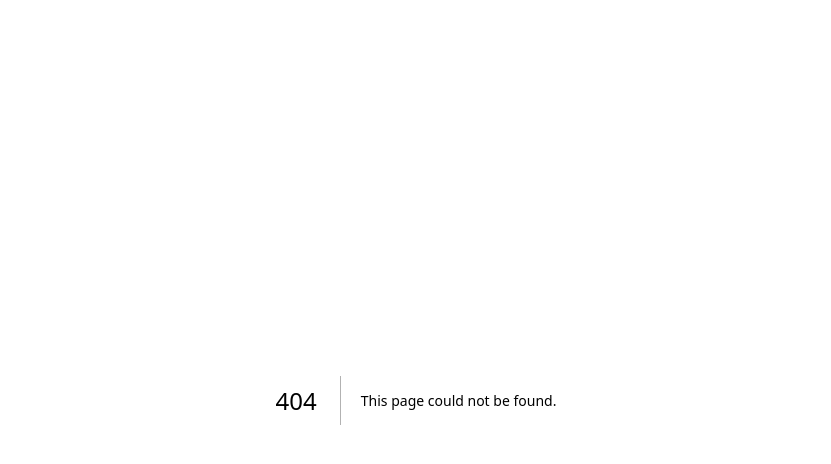
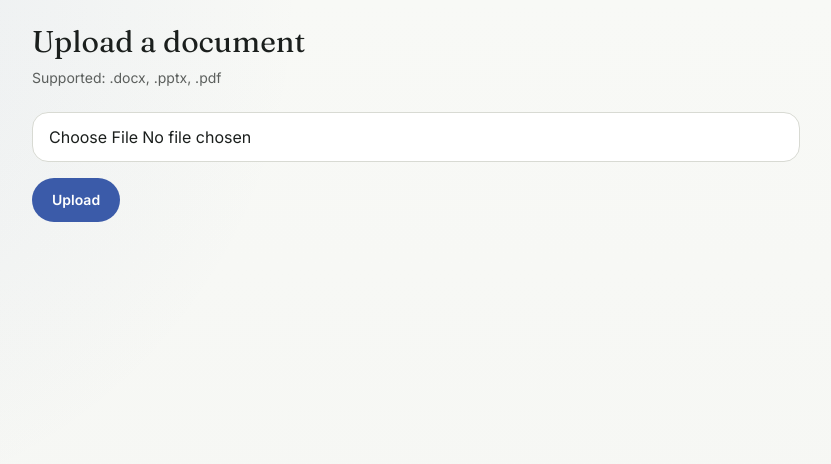
Before and after one commit to Doyen04/studyforge, a Next.js app: page /upload in a window 1280 px wide. Before the commit this address had no page. Shown: the top 464 px of the page, without its empty margins (224-1055 px from the left). Built offline with nearby package versions, Linux system fonts and the light colour scheme.

Commit message:
feat: add upload, study sets, and quizzes pages with dynamic data fetching

```diff
--- a/src/app/page.tsx
+++ b/src/app/page.tsx
@@ -18,14 +18,32 @@ export default function Home() {
                                     Upload course material, generate active-recall practice, and review theory answers with an LLM-backed rubric.
                                 </p>
                             </div>
-                            <div className="flex flex-wrap gap-3">
-                                <Link href="#upload" className="rounded-full bg-focus px-5 py-3 text-sm font-semibold text-white transition hover:opacity-95">
-                                    Start with a file
-                                </Link>
-                                <Link href="/study-sets/demo" className="rounded-full border border-rule bg-white px-5 py-3 text-sm font-semibold text-ink transition hover:border-focus hover:text-focus">
-                                    View a study set
-                                </Link>
-                            </div>
+                                <div className="flex flex-wrap gap-3">
+                                    <Link
+                                        href="/upload"
+                                        className="rounded-full bg-focus px-5 py-3 text-sm font-semibold text-white transition hover:opacity-95"
+                                    >
+                                        Start with a file
+                                    </Link>
+                                    <Link
+                                        href="/study-sets"
+                                        className="rounded-full border border-rule bg-white px-5 py-3 text-sm font-semibold text-ink transition hover:border-focus hover:text-focus"
+                                    >
+                                        Study sets
+                                    </Link>
+                                    <Link
+                                        href="/quizzes"
+                                        className="rounded-full border border-rule bg-white px-5 py-3 text-sm font-semibold text-ink transition hover:border-focus hover:text-focus"
+                                    >
+                                        Quizzes
+                                    </Link>
+                                    <Link
+                                        href="/study-sets/demo"
+                                        className="rounded-full border border-rule bg-white px-5 py-3 text-sm font-semibold text-ink transition hover:border-focus hover:text-focus"
+                                    >
+                                        Demo set
+                                    </Link>
+                                </div>
                         </div>
                         <div className="grid gap-3 rounded-3xl border border-rule bg-paper p-4 text-sm text-ink/75">
                             <div className="rounded-2xl bg-white p-4">
--- /dev/null
+++ b/src/app/quizzes/page.tsx
@@ -0,0 +1,22 @@
+import Link from "next/link";
+import { prisma } from "@/lib/db";
+
+export default async function QuizzesIndex() {
+  const quizzes = await prisma.quiz.findMany({ orderBy: { createdAt: "desc" }, include: { studySet: true } });
+
+  return (
+    <main className="min-h-screen px-4 py-6 sm:px-6 lg:px-8">
+      <div className="mx-auto max-w-4xl">
+        <h1 className="text-3xl font-display text-ink">Quizzes</h1>
+        <div className="mt-6 grid gap-4">
+          {quizzes.map((q) => (
+            <Link key={q.id} href={`/quizzes/${q.id}`} className="block rounded-3xl border border-rule bg-card p-4">
+              <div className="font-semibold">{q.title}</div>
+              <div className="text-sm text-ink/70">From set: {q.studySet.title}</div>
+            </Link>
+          ))}
+        </div>
+      </div>
+    </main>
+  );
+}
--- /dev/null
+++ b/src/app/study-sets/page.tsx
@@ -0,0 +1,22 @@
+import Link from "next/link";
+import { prisma } from "@/lib/db";
+
+export default async function StudySetsIndex() {
+  const sets = await prisma.studySet.findMany({ include: { document: true }, orderBy: { createdAt: "desc" } });
+
+  return (
+    <main className="min-h-screen px-4 py-6 sm:px-6 lg:px-8">
+      <div className="mx-auto max-w-4xl">
+        <h1 className="text-3xl font-display text-ink">Study sets</h1>
+        <div className="mt-6 grid gap-4">
+          {sets.map((set) => (
+            <Link key={set.id} href={`/study-sets/${set.id}`} className="block rounded-3xl border border-rule bg-card p-4">
+              <div className="font-semibold">{set.title}</div>
+              <div className="text-sm text-ink/70">{set.document.filename} • {set.document.wordCount} words</div>
+            </Link>
+          ))}
+        </div>
+      </div>
+    </main>
+  );
+}
--- /dev/null
+++ b/src/app/upload/page.tsx
@@ -0,0 +1,55 @@
+"use client";
+
+import { useState } from "react";
+
+export default function UploadPage() {
+  const [file, setFile] = useState<File | null>(null);
+  const [message, setMessage] = useState<string | null>(null);
+
+  async function handleSubmit(e: React.FormEvent) {
+    e.preventDefault();
+    if (!file) return;
+
+    const fd = new FormData();
+    fd.append("file", file);
+
+    setMessage("Uploading...");
+
+    try {
+      const res = await fetch("/api/documents", { method: "POST", body: fd });
+      const json = await res.json();
+      if (!res.ok) throw new Error(json?.error || "Upload failed");
+      setMessage(`Uploaded: ${json.documentId} (${json.wordCount} words)`);
+    } catch (err) {
+      setMessage((err as Error).message);
+    }
+  }
+
+  return (
+    <main className="min-h-screen px-4 py-6 sm:px-6 lg:px-8">
+      <div className="mx-auto max-w-3xl">
+        <h1 className="text-3xl font-display text-ink">Upload a document</h1>
+        <p className="mt-2 text-sm text-ink/70">Supported: .docx, .pptx, .pdf</p>
+
+        <form onSubmit={handleSubmit} className="mt-6 space-y-4">
+          <input
+            type="file"
+            accept=".docx,.pptx,.pdf"
+            onChange={(e) => setFile(e.target.files ? e.target.files[0] : null)}
+            className="block w-full rounded-2xl border border-rule bg-white px-4 py-3"
+          />
+
+          <div className="flex items-center gap-3">
+            <button
+              type="submit"
+              className="rounded-full bg-focus px-5 py-3 text-sm font-semibold text-white"
+            >
+              Upload
+            </button>
+            <div className="text-sm text-ink/70">{message}</div>
+          </div>
+        </form>
+      </div>
+    </main>
+  );
+}
```
